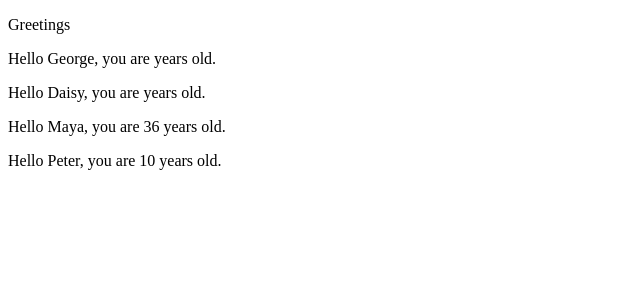
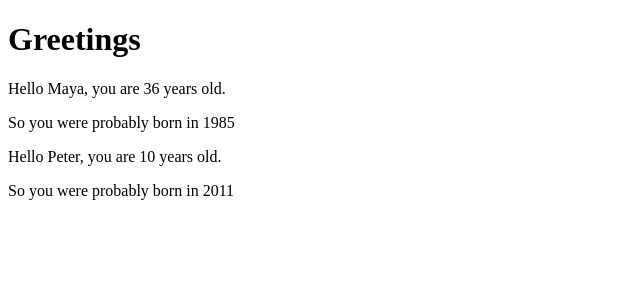
Before and after one commit to VKiNGpl/FullStackOpen, a React (Create React App) app in the folder part1/: page / in a window 1280 px wide. Shown: the top 300 px of the page, without its empty margins (0-640 px from the left). Built offline with nearby package versions, Linux system fonts and the light colour scheme.

Commit message:
part1 example2 completed

```diff
--- a/part1/src/App.js
+++ b/part1/src/App.js
@@ -1,24 +1,27 @@
 import React from 'react';
 
-const Hello = (props) => {
+const Hello = ({ name, age }) => {
+  const bornYear = () => new Date().getFullYear() - age;
+
   return (
     <div>
-      <p>Hello { props.name }, you are { props.age } years old.</p>
+      <p>
+        Hello {name}, you are {age} years old.
+      </p>
+      <p>So you were probably born in {bornYear()}</p>
     </div>
   );
 };
 
 const App = () => {
-  const name = "Peter";
+  const name = 'Peter';
   const age = 10;
 
   return (
     <div>
-      <p>Greetings</p>
-      <Hello name="George" />
-      <Hello name="Daisy" />
-      <Hello name="Maya" age={ 26 + 10 } />
-      <Hello name={ name } age={ age } />
+      <h1>Greetings</h1>
+      <Hello name='Maya' age={26 + 10} />
+      <Hello name={name} age={age} />
     </div>
   );
 };
```
Also changed, not shown: part1/package.json (+4 -4 lines), 2 other files (tests, documents, lock files or other folders).
